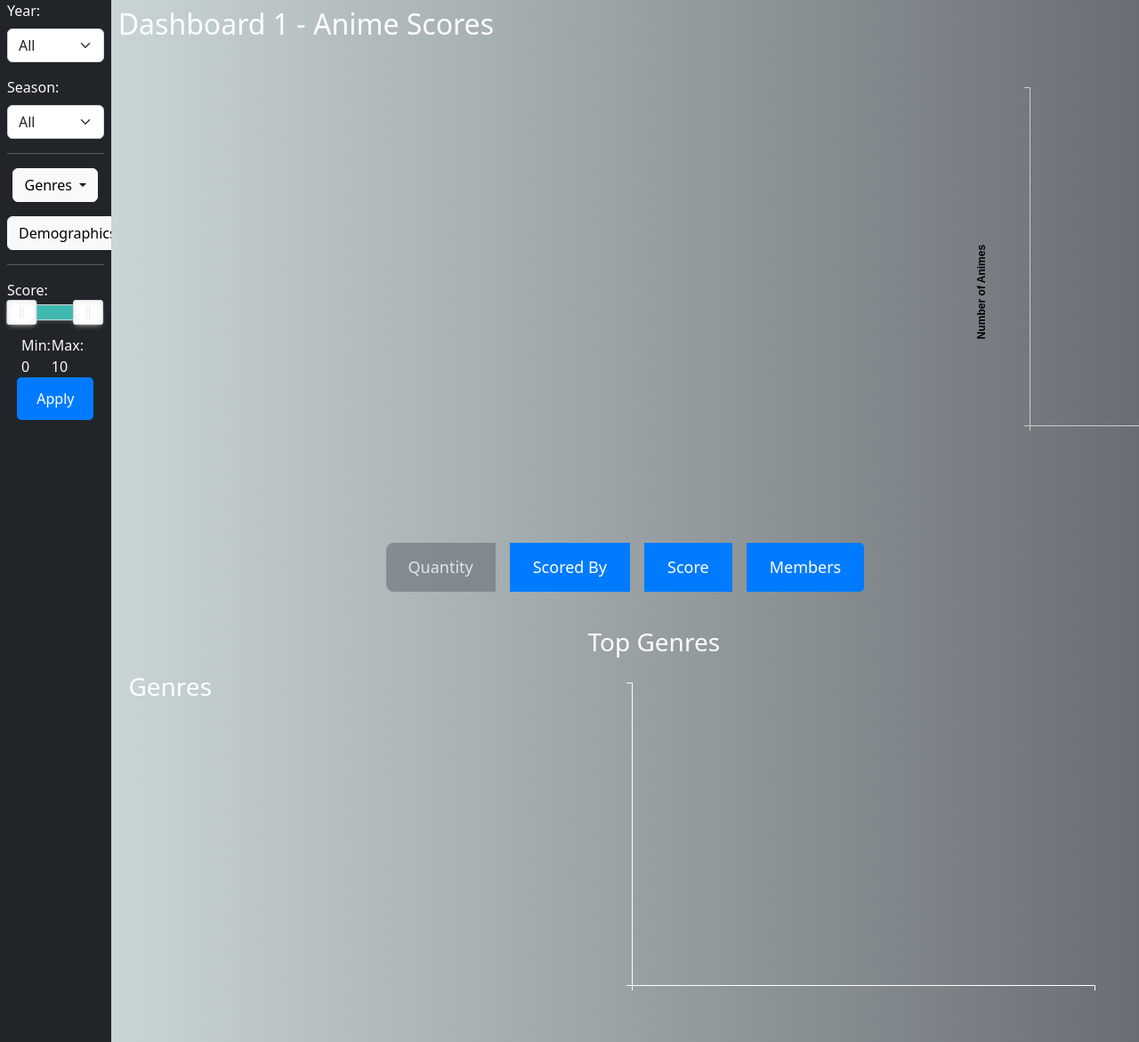
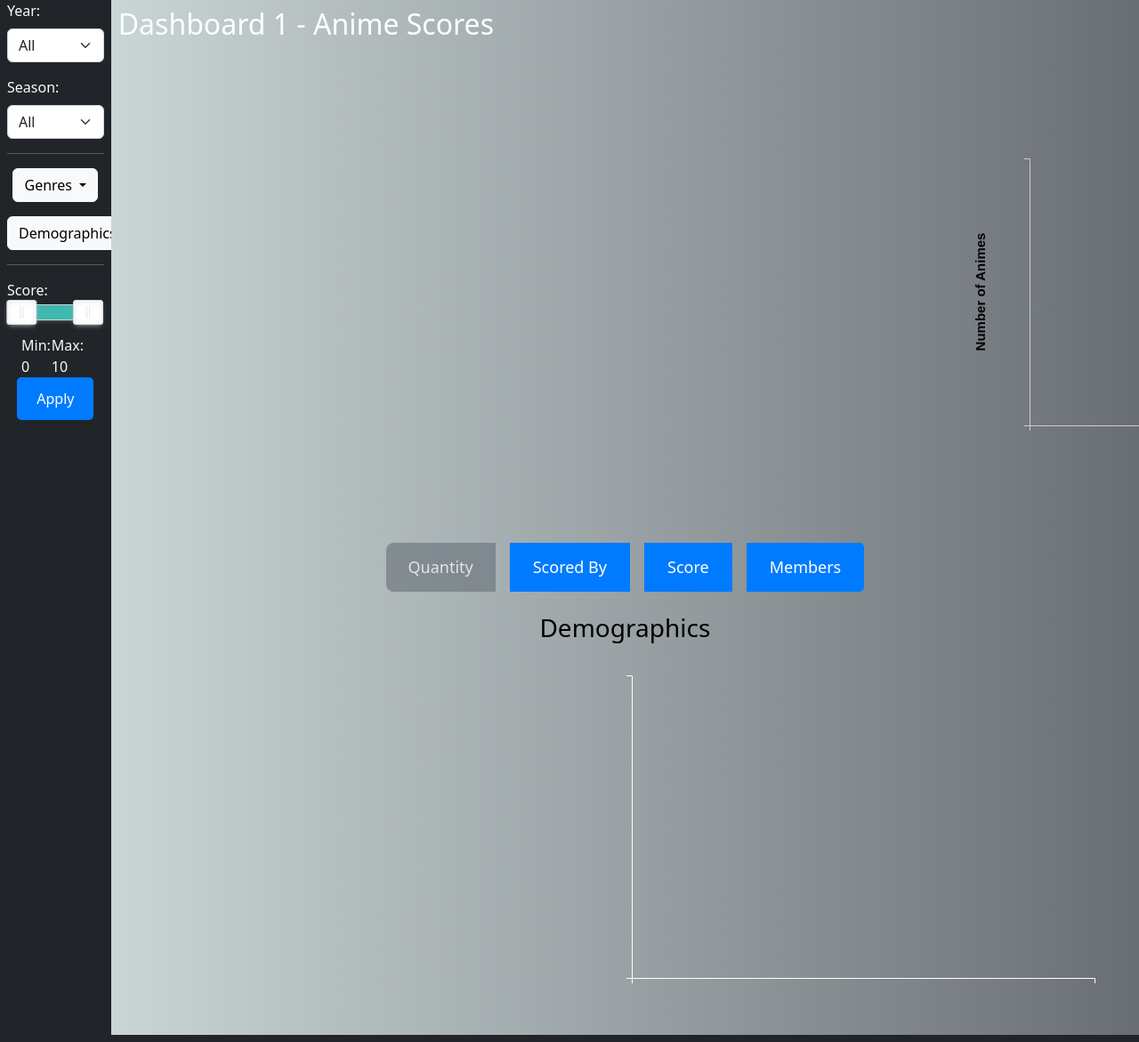
Before and after one commit to BrunoPascoa76/VI-2024-project, a Python web app: template templates/dashboard1.html in a window 1280 px wide. Shown: the part 56-1227 px from the top of the page at 89% size. Run offline with Jinja, Linux system fonts and the light colour scheme; the template is opened without the code that fills it, so the values that code supplies are empty; some libraries are stand-ins or nearby versions.

Commit message:
some visual updates

```diff
--- a/templates/barchart.html
+++ b/templates/barchart.html
@@ -42,26 +42,21 @@
     const num_episodes = {{ num_episodes_data | tojson }};
     console.log(num_episodes);
 
-    // Convert the object into an array of { key, value } pairs and sort by value descending
     const episodesArray = Object.entries(num_episodes)
         .map(([key, value]) => ({ episodes: +key, count: +value }))
         .sort((a, b) => b.count - a.count);
 
-    // Extract the top 10 entries
     const top10Episodes = episodesArray.slice(0, 10);
     console.log("Top 10 Episodes:", top10Episodes);
 
-    // Chart dimensions
     const width3 = 800;
     const height3 = 500;
-    const margin3 = { top: 20, right: 20, bottom: 100, left: 70 };
+    const margin3 = { top: 100, right: 20, bottom: 100, left: 70 };
 
-    // Create SVG canvas
     const svg3 = d3.select("#chart")
         .attr("width", width3)
         .attr("height", height3);
 
-    // Set up scales
     const xScale3 = d3.scaleBand()
         .domain(top10Episodes.map(d => d.episodes))
         .range([margin3.left, width3 - margin3.right])
@@ -71,23 +66,21 @@
         .domain([0, d3.max(top10Episodes, d => d.count)])
         .range([height3 - margin3.bottom, margin3.top]);
 
-    // Add bars with animations
     svg3.selectAll(".bar")
         .data(top10Episodes)
         .enter()
         .append("rect")
         .attr("class", "bar")
         .attr("x", d => xScale3(d.episodes))
-        .attr("y", height3 - margin3.bottom) // Start at bottom for animation
+        .attr("y", height3 - margin3.bottom)
         .attr("width", xScale3.bandwidth())
-        .attr("height", 0) // Start with height 0 for animation
+        .attr("height", 0)
         .transition()
         .duration(800)
         .ease(d3.easeBounceOut)
         .attr("y", d => yScale3(d.count))
         .attr("height", d => height3 - margin3.bottom - yScale3(d.count));
 
-    // Add count labels
     svg3.selectAll(".label")
         .data(top10Episodes)
         .enter()
@@ -96,25 +89,24 @@
         .attr("x", d => xScale3(d.episodes) + xScale3.bandwidth() / 2)
         .attr("y", d => yScale3(d.count) - 10)
         .attr("text-anchor", "middle")
-        .attr("opacity", 0) // Start invisible for animation
+        .attr("opacity", 0)
         .text(d => d.count)
+        .style("font-size", "20px")
         .transition()
         .duration(800)
         .ease(d3.easeLinear)
         .attr("opacity", 1);
 
-    // Add x-axis (episodes)
     svg3.append("g")
         .attr("class", "axis x-axis")
         .attr("transform", `translate(0, ${height3 - margin3.bottom})`)
         .call(d3.axisBottom(xScale3).tickFormat(d => `${d} Eps`))
         .selectAll("text")
         .style("font-family", "Arial, sans-serif")
-        .style("font-size", "12px")
+        .style("font-size", "14px")
         .attr("transform", "rotate(-45)")
         .attr("text-anchor", "end");
 
-    // Add y-axis (count)
     svg3.append("g")
         .attr("class", "axis")
         .attr("transform", `translate(${margin3.left}, 0)`)
@@ -125,9 +117,9 @@
         .attr("y", -50)
         .attr("transform", "rotate(-90)")
         .attr("text-anchor", "middle")
+        .style("font-size","15px")
         .text("Number of Animes");
 
-    // Add chart title
     svg3.append("text")
         .attr("x", width3 / 2)
         .attr("y", margin3.top - 5)
@@ -135,5 +127,5 @@
         .style("font-family", "Arial, sans-serif")
         .style("font-size", "18px")
         .style("font-weight", "bold")
-        .text("Number of Episodes by Anime");
+        .text("Number of Episodes by Animes");
 </script>
--- a/templates/barchart_genres.html
+++ b/templates/barchart_genres.html
@@ -1,5 +1,4 @@
 <div>
-    <h3>Top Genres</h3>
     <svg id="barchart_genres"></svg>
 </div>
 
@@ -9,7 +8,6 @@
     const rawDemographicsData1 = {{ demographics_data | tojson }};
     console.log("Raw data:", rawDemographicsData1);
 
-    // Convert dictionary to array of objects
     let barchartdemographicsData = Object.entries(rawDemographicsData1).map(([label, value]) => ({
         label,
         value
@@ -20,14 +18,12 @@
     const width4 = 600 - margin4.left - margin4.right;
     const height4 = 400 - margin4.top - margin4.bottom;
 
-    // Create an SVG container
     const svg4 = d3.select("#barchart_genres")
         .attr("width", width4 + margin4.left + margin4.right)
         .attr("height", height4 + margin4.top + margin4.bottom)
         .append("g")
         .attr("transform", `translate(${margin4.left},${margin4.top})`);
 
-    // Define scales
     let x = d3.scaleBand()
         .domain(barchartdemographicsData.map(d => d.label))
         .range([0, width4])
@@ -38,20 +34,17 @@
         .nice()
         .range([height4, 0]);
 
-    // Add the X-axis
     const xAxis = svg4.append("g")
-        .attr("class", "x-axis")  // Add class for reference
+        .attr("class", "x-axis")
         .attr("transform", `translate(0,${height4})`)
         .call(d3.axisBottom(x))
         .selectAll("text")
         .attr("transform", "translate(-10,0)rotate(-45)")
         .style("text-anchor", "end");
 
-    // Add the Y-axis
     svg4.append("g")
         .call(d3.axisLeft(y));
 
-    // Add bars
     const bars = svg4.selectAll(".bar")
         .data(barchartdemographicsData)
         .enter()
@@ -64,11 +57,10 @@
         .attr("fill", "steelblue")
         .on("click", function (event, d) {
             event.stopPropagation();
-            console.log("Clicked on bar:", d); // Debug output
-            handleSpiderDemographicsClick(d.label); // Trigger function
+            console.log("Clicked on bar:", d);
+            handleSpiderDemographicsClick(d.label);
         });
 
-    // Add labels to bars
     const labels = svg4.selectAll(".label")
         .data(barchartdemographicsData)
         .enter()
@@ -79,33 +71,27 @@
         .attr("text-anchor", "middle")
         .text(d => Math.round(d.value*100)/100);
 
-    // Sorting function with transition
     function sortBars() {
-        // Sort the data in descending order
         barchartdemographicsData.sort((a, b) => b.value - a.value);
 
-        // Update the X scale domain with sorted data
         x.domain(barchartdemographicsData.map(d => d.label));
 
-        // Transition bars (move them to the new positions)
         bars.data(barchartdemographicsData)
             .transition()
             .duration(1000)
-            .attr("x", d => x(d.label))  // Transition x position to new order
-            .attr("y", d => y(d.value))  // Transition y position
-            .attr("height", d => height4 - y(d.value));  // Transition height
+            .attr("x", d => x(d.label))
+            .attr("y", d => y(d.value))
+            .attr("height", d => height4 - y(d.value));
 
-        // Transition bar labels (move labels to new positions)
         labels.data(barchartdemographicsData)
             .transition()
             .duration(1000)
-            .attr("x", d => x(d.label) + x.bandwidth() / 2)  // Move labels with bars
-            .attr("y", d => y(d.value) - 5)  // Position labels above the bars
-            .text(d => Math.round(d.value*100)/100);  // Update label text to match new value
+            .attr("x", d => x(d.label) + x.bandwidth() / 2)
+            .attr("y", d => y(d.value) - 5)
+            .text(d => Math.round(d.value*100)/100);
 
-        // Re-render the X-axis with updated domain and transition
-        svg4.select(".x-axis")  // Select the X-axis group
-            .transition()  // Apply transition to the axis
+        svg4.select(".x-axis")
+            .transition()
             .duration(1000)
             .call(d3.axisBottom(x))
             .selectAll("text")
@@ -113,6 +99,5 @@
             .style("text-anchor", "end");
     }
 
-    // Trigger sorting after 2 seconds (for demonstration)
     setTimeout(sortBars, 2000);
 </script>
--- a/templates/dashboard1.html
+++ b/templates/dashboard1.html
@@ -27,6 +27,12 @@
     body {
         background: linear-gradient(to right, #d4e0df, #696e74);
         color: #fff;
+    }
+    .title-container h3 {
+        display: flex;
+        justify-content: center;
+        text-align: center;
+        margin: 0 auto;
     }
 </style>
 <div class="d-flex flex-column">
@@ -65,6 +71,9 @@
             </div>
             <input type="text" style="display: none" id="selected-metric" value="{{metric | default('quantity')}}">
         </div>
+        <div class="title-container">
+            <h3 style="color:black">Demographics</h3>
+        </div>
         <div class="p-2 d-flex flex-row justify-content-center align-items-center">
             <div class="p-2">
                 {% set demographics_data = demographics %}
--- a/templates/dashboard_base.html
+++ b/templates/dashboard_base.html
@@ -10,8 +10,8 @@
   <link rel="stylesheet" href="https://cdnjs.cloudflare.com/ajax/libs/noUiSlider/15.6.0/nouislider.min.css">
   <style>
     .dropdown-menu {
-        max-height: 200px; /* Set max height */
-        overflow-y: auto;  /* Enable vertical scrolling */
+        max-height: 200px;
+        overflow-y: auto;
         overflow-x:hidden
     }
 
@@ -19,10 +19,10 @@
       display: flex;
       flex-wrap: nowrap;
       width: auto;
-      overflow-x: hidden;  /* Prevent horizontal overflow */
+      overflow-x: hidden;
     }
     .d-flex .container-fluid {
-      flex-grow: 1; /* Allow the content to take the remaining space */
+      flex-grow: 1;
     }
 
 </style>
@@ -150,9 +150,9 @@
       var select = document.getElementById(select_id);
 
       if (is_checked) {
-        select.style.display = 'block'; // Show the select element
+        select.style.display = 'block';
       } else {
-        select.style.display = 'none'; // Hide the select element
+        select.style.display = 'none';
       }
     }
   </script>
@@ -162,20 +162,18 @@
     var max_value = {{ filters.max_score if filters.max_score is defined else 100 }};
 
     noUiSlider.create(slider, {
-      start: [min_value, max_value], // Starting values
-      connect: true, // Connect the two handles
+      start: [min_value, max_value],
+      connect: true,
       range: {
         'min': 0,
         'max': 10
       }
     });
 
-    // Update min and max value displays and hidden inputs
     slider.noUiSlider.on('update', function (values, handle) {
       document.getElementById('min-value').innerHTML = Math.round(values[0]);
       document.getElementById('max-value').innerHTML = Math.round(values[1]);
 
-      // Set hidden inputs to current slider values
       document.getElementById('min-score-input').value = Math.round(values[0]);
       document.getElementById('max-score-input').value = Math.round(values[1]);
     });
--- a/templates/histogram.html
+++ b/templates/histogram.html
@@ -2,9 +2,6 @@
         <svg id="scoreHistogram" width="900" height="400"></svg>
     </div>
 
-
-
-    <!-- Tooltip styling -->
     <style>
         .tooltip {
             position: absolute;
@@ -32,6 +29,10 @@
             font-weight: bold;
         }
 
+        .axis-tick{
+            font-size: 30px;
+        }
+
         .axis-label {
             font-size: 14px;
             font-weight: bold;
@@ -42,14 +43,11 @@
     <script src="https://d3js.org/d3.v7.min.js"></script>
 
     <script>
-        // Assuming scores data is correctly provided as an array of numbers
         const scores = {{ score_data | tojson }};
 
-        // Define score bins and initialize the count array
         const scoreRanges = d3.range(11); // Bins for scores 0 through 10
         const scoreCounts = new Array(scoreRanges.length).fill(0);
 
-        // Calculate frequency of each score range
         scores.forEach(score => {
             if (score >= 0 && score <= 10) {
                 const index = Math.floor(score);
@@ -62,19 +60,16 @@
             frequency: count
         }));
 
-        // Define chart dimensions and margins
         const margin = { top: 20, right: 30, bottom: 40, left: 50 };
         const width = 800 - margin.left - margin.right;
         const height = 450 - margin.top - margin.bottom;
 
-        // Create SVG container
         const svg = d3.select("#scoreHistogram")
             .attr("width", width + margin.left + margin.right)
             .attr("height", height + margin.top + margin.bottom)
             .append("g")
             .attr("transform", `translate(${margin.left},${margin.top})`);
 
-        // Define scales
         const xScale = d3.scaleBand()
             .domain(dataWithIndex.map(d => d.index))
             .range([0, width])
@@ -84,20 +79,17 @@
             .domain([0, d3.max(scoreCounts)])
             .range([height, 0]);
 
-        // Create tooltip div
         const tooltip = d3.select("body").append("div")
             .attr("class", "tooltip");
 
-        // Create bars for histogram
         svg.selectAll(".bar")
-            .data(dataWithIndex) // Bind transformed data with index and frequency
+            .data(dataWithIndex)
             .enter()
             .append("rect")
             .attr("class", "bar")
-            .attr("x", d => xScale(d.index)) // Use index for x position
+            .attr("x", d => xScale(d.index))
             .attr("y", d => yScale(d.frequency))
             .attr("width", xScale.bandwidth())
-            //.attr("height", d => height - yScale(d.frequency))
             .attr("height", 0)
             .attr("fill", "steelblue")
             .on("mousemove", (event) => {
@@ -118,25 +110,23 @@
                     binStart = d.index-0.5;
                     binEnd = d.index+0.5;
                 }
-                handleScoreHistogramClick(binStart, binEnd); // Call your function with bin range
+                handleScoreHistogramClick(binStart, binEnd);
         })
-        .transition() // Add transition for animation
-        .duration(1000) // Duration of the animation in milliseconds
-        .attr("y", d => yScale(d.frequency)) // Transition to the correct y position
-        .attr("height", d => height - yScale(d.frequency)); // Tra
+        .transition()
+        .duration(1000)
+        .attr("y", d => yScale(d.frequency))
+        .attr("height", d => height - yScale(d.frequency));
 
-        // Add frequency labels on top of each bar
         svg.selectAll(".label")
             .data(scoreCounts)
             .enter()
             .append("text")
             .attr("class", "label")
-            .attr("x", (d, i) => xScale(i) + xScale.bandwidth() / 2)  // Center label on each bar
-            .attr("y", d => yScale(d) - 5)  // Position label just above the bar
+            .attr("x", (d, i) => xScale(i) + xScale.bandwidth() / 2)
+            .attr("y", d => yScale(d) - 5)
             .attr("text-anchor", "middle")
             .text(d => d);
 
-        // Add x-axis
         svg.append("g")
             .attr("transform", `translate(0,${height})`)
             .call(d3.axisBottom(xScale).tickFormat(d => d))
@@ -147,10 +137,9 @@
             .attr("fill", "black")
             .text("Scores")
             .style("font-family", "Arial, sans-serif")
-            .style("font-size", "12px")
+            .style("font-size", "15px")
             .style("font-weight", "bold");
 
-        // Add y-axis
         svg.append("g")
             .call(d3.axisLeft(yScale))
             .append("text")
@@ -161,7 +150,7 @@
             .attr("fill", "black")
             .text("Frequency")
             .style("font-family", "Arial, sans-serif")
-            .style("font-size", "12px")
+            .style("font-size", "15px")
             .style("font-weight", "bold");
 
         svg.append("text")
--- a/templates/spider_chart.html
+++ b/templates/spider_chart.html
@@ -1,5 +1,4 @@
 <div>
-    <h3>Genres</h3>
     <svg id="spiderChart"></svg>
 </div>
 
@@ -24,7 +23,7 @@
         background-color: white;
         border: 1px solid #ccc;
         padding: 5px;
-        font-size: 12px;
+        font-size: 15px;
         pointer-events: none;
         display: none;
     }
@@ -38,7 +37,6 @@
     const rawDemographicsData = {{ demographics_data | tojson }};
     console.log("Raw data:", rawDemographicsData);
 
-    // Convert dictionary to array of objects
     const demographicsData = Object.entries(rawDemographicsData).map(([label, value]) => ({
         label,
         value
@@ -63,7 +61,6 @@
 
     const tooltip1 = d3.select("#tooltip1");
 
-    // Draw web (gridlines)
     const levels = 5;
     const gridLayer = svg2.append("g")
         .attr("class", "grid")
@@ -87,7 +84,6 @@
             .attr("stroke", "#ccc");
     }
 
-    // Draw axes
     const axes = svg2.append("g")
         .attr("class", "axes")
         .attr("transform", `translate(${center.x}, ${center.y})`);
@@ -97,7 +93,6 @@
         const x = Math.cos(angle) * radius;
         const y = Math.sin(angle) * radius;
 
-        // Axis line
         axes.append("line")
             .attr("x1", 0)
             .attr("y1", 0)
@@ -105,7 +100,6 @@
             .attr("y2", y)
             .attr("stroke", "#ccc");
 
-        // Axis label
         axes.append("text")
             .attr("x", x * 1.1)
             .attr("y", y * 1.1)
@@ -114,7 +108,6 @@
             .text(d.label);
     });
 
-    // Draw data
     const dataLayer = svg2.append("g")
         .attr("class", "data")
         .attr("transform", `translate(${center.x}, ${center.y})`);
@@ -130,7 +123,6 @@
         };
     });
 
-    // Data polygon
     dataLayer.append("polygon")
         .attr("points", dataPoints.map(d => `${d.x},${d.y}`).join(" "))
         .attr("class", "chart-area")
@@ -138,7 +130,6 @@
         .attr("stroke", "steelblue")
         .attr("stroke-width", 2);
 
-    // Data points with hover interaction
     dataLayer.selectAll(".radar-point")
         .data(dataPoints)
         .enter()
@@ -152,7 +143,8 @@
                 .style("left", `${event.pageX + 10}px`)
                 .style("top", `${event.pageY - 20}px`)
                 .style("display", "block")
-                .text(`${d.label}: ${d.value}`);
+                .text(`${d.label}: ${d.value}`)
+                .style("color","black");
         })
         .on("mouseout", () => {
             tooltip1.style("display", "none");
```
Also changed, not shown: templates/anime_details.html (+1 -6 lines), templates/homepage.html (+10 -12 lines), templates/top_animes.html (+20 -38 lines), templates/top_genres.html (+4 -16 lines).
